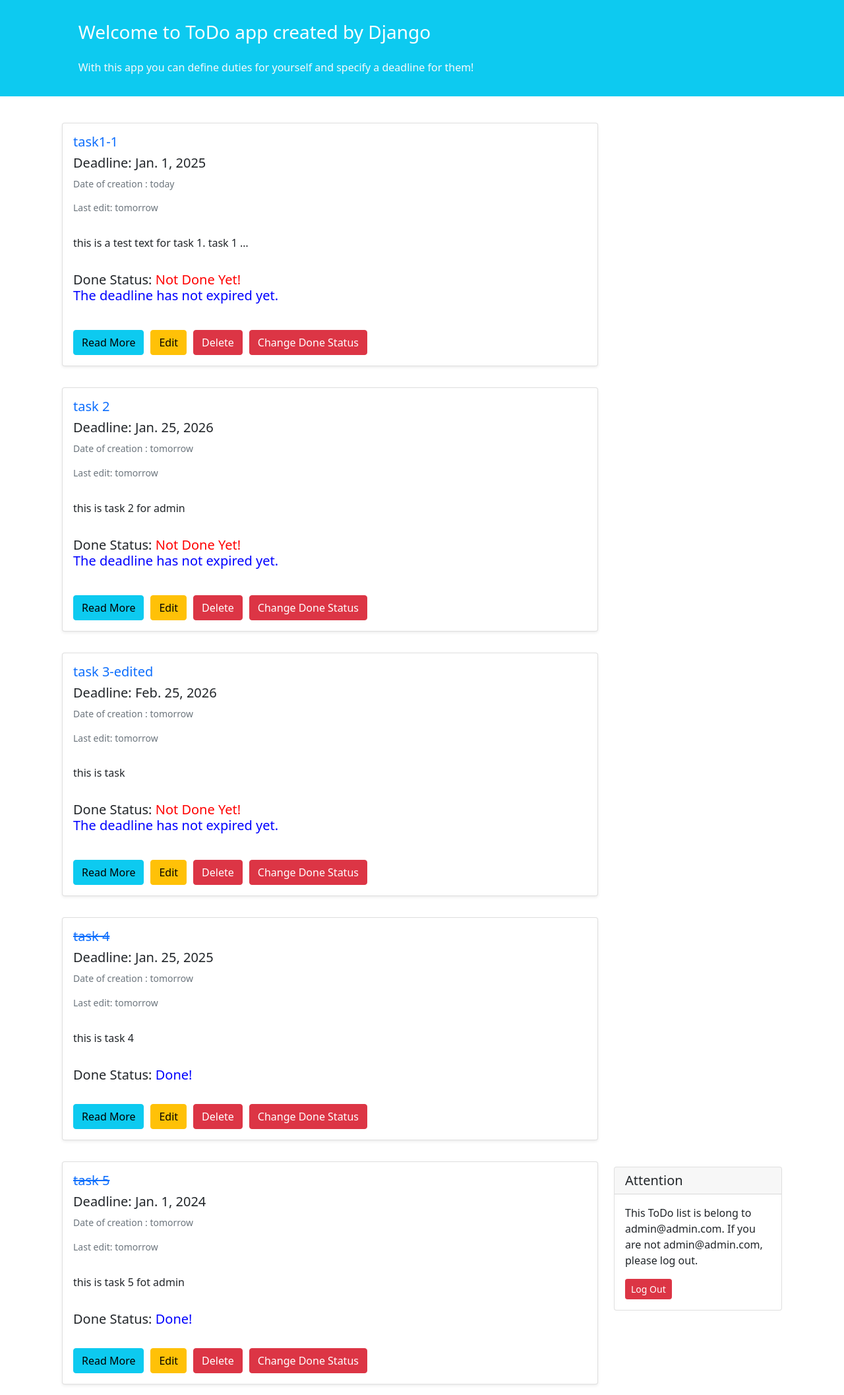
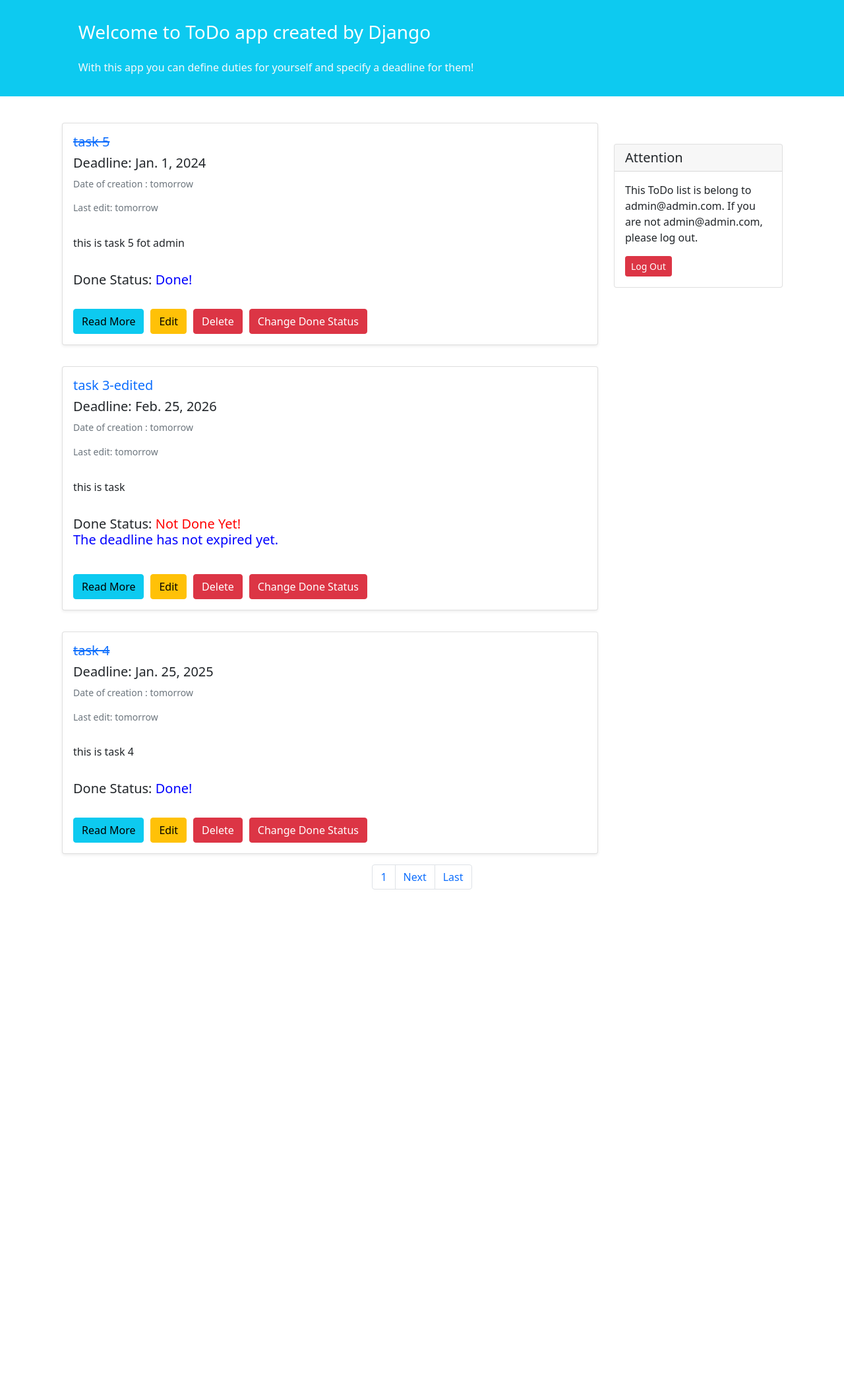
Before and after one commit to sdgmhz/todo_app, a Django app: page /duties/ in a window 1280 px wide. Shown: the part 56-2170 px from the top of the page at 66% size. After the commit the page ends 1404 px from the top, so only its background shows below. Run offline with Django 4.2, Linux system fonts and the light colour scheme; a user stored in the database is signed in; data comes from the database, SQL or seed files in the repository; both versions use the stored data as it was after the commit; some libraries are stand-ins or nearby versions.

Commit message:
add pagination to duty list

```diff
--- a/duties/views.py
+++ b/duties/views.py
@@ -13,11 +13,12 @@ from accounts.models import Profile
 class DutyListView(LoginRequiredMixin, ListView):
     model = Duty
     template_name = 'duties/duty_list.html'
+    paginate_by = 3
     context_object_name = 'duties'
 
     def get_queryset(self):
         profile = get_object_or_404(Profile, user=self.request.user)
-        return Duty.objects.filter(author=profile)
+        return Duty.objects.filter(author=profile).order_by('-updated_date')
 
 
 class DutyDetailView(LoginRequiredMixin, DetailView):
--- a/templates/duties/duty_list.html
+++ b/templates/duties/duty_list.html
@@ -12,7 +12,7 @@ My Duties
 
 <div class="container mt-4">
     <div class="row">
-        {% for duty in duties%}
+        {% for duty in duties %}
         <div class="col-9">
             <div class="card shadow-sm my-3">
                 <div class="card-body">
@@ -67,9 +67,10 @@ My Duties
             </div>
         </div>
         {% endfor %}
+
         <div class="col-3">
 
-                <div class="card my-4">
+                <div class="card my-4" style="position: fixed; top: 250px; width: 20%;">
                     <h5 class="card-header">Attention</h5>
                     <div class="card-body">
                         <p class="card-text">
@@ -85,6 +86,26 @@ My Duties
         </div>
     </div>
 </div>
+<div class="d-flex flex-column justify-content-end align-items-center full-height">
 
+    <!-- {{page_obj}} -->
+    <nav aria-label="Page navigation example">
+        <ul class="pagination">
+            {% if page_obj.has_previous %}
+            <li class="page-item"><a class="page-link" href="?page=1">First</a></li>
+          <li class="page-item"><a class="page-link" href="?page={{page_obj.previous_page_number}}">Previous</a></li>
+          {% endif %}
+
+          <li class="page-item"><a class="page-link" href="#">{{page_obj.number}}</a></li>
+
+            {% if page_obj.has_next %}
+          <li class="page-item"><a class="page-link" href="?page={{page_obj.next_page_number}}">Next</a></li>
+          <li class="page-item"><a class="page-link" href="?page={{page_obj.paginator.num_pages}}">Last</a></li>
+
+          {% endif %}
+        </ul>
+      </nav>
+
+</div>
 
 {% endblock content %}
```
Also changed, not shown: db.sqlite3.
